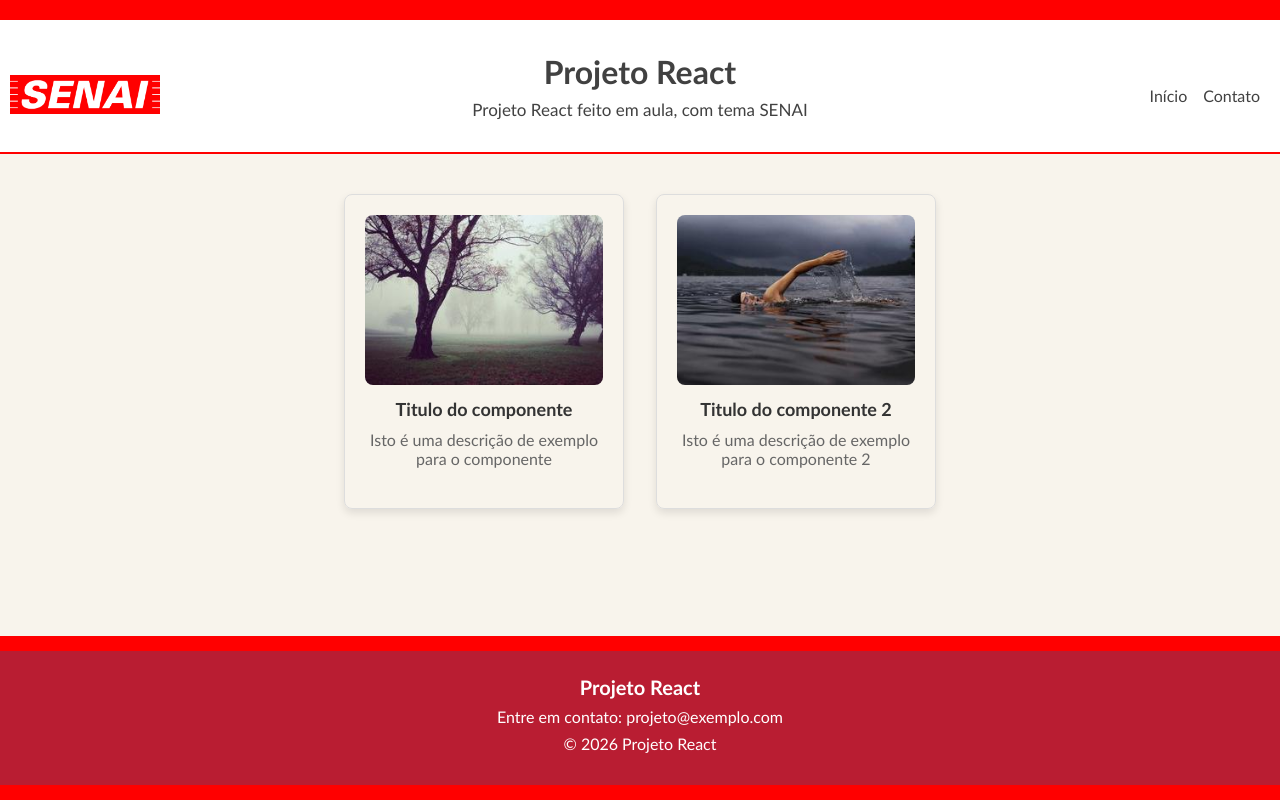
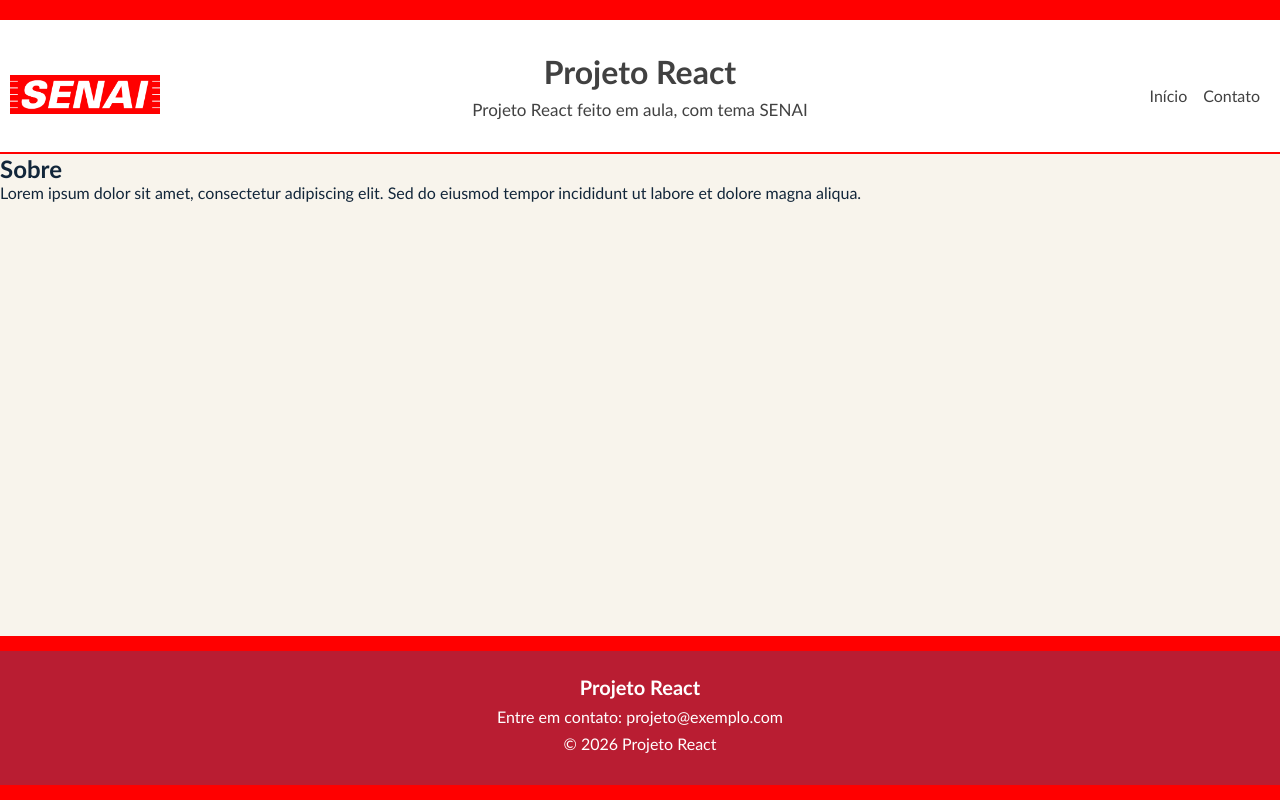
Before and after one commit to gabrieldama/web-tech-study, a React (Vite) app in the folder projeto-react/: page /sobre in a window 1280 px wide. Built offline with nearby package versions, Linux system fonts and the light colour scheme.

Commit message:
feat: adicionando rotas no projeto react

```diff
--- a/projeto-react/package.json
+++ b/projeto-react/package.json
@@ -11,7 +11,8 @@
   },
   "dependencies": {
     "react": "^19.2.8",
-    "react-dom": "^19.2.8"
+    "react-dom": "^19.2.8",
+    "react-router-dom": "^7.18.3"
   },
   "devDependencies": {
     "@eslint/js": "^10.0.1",
--- a/projeto-react/src/App.jsx
+++ b/projeto-react/src/App.jsx
@@ -1,13 +1,13 @@
 import Header from "./Components/Header"
-import Home from "./Pages/Home"
 import Footer from "./Components/Footer"
+import Router from "./Router"
 import "./global.css"
 function App() {
 
   return (
     <div className="app">
       <Header/>
-      <Home/>
+      <Router/>
       <Footer/>
     </div>
   )
--- /dev/null
+++ b/projeto-react/src/Pages/Sobre/index.jsx
@@ -0,0 +1,14 @@
+import React from 'react'
+
+function index() {
+  return (
+    <section>
+        <h1>Sobre</h1>
+        <p>
+        Lorem ipsum dolor sit amet, consectetur adipiscing elit. Sed do eiusmod tempor incididunt ut labore et dolore magna aliqua.
+        </p>
+    </section>
+  )
+}
+
+export default index
--- /dev/null
+++ b/projeto-react/src/Router.jsx
@@ -0,0 +1,16 @@
+import { BrowserRouter, Route, Routes } from 'react-router-dom'
+import Home from './Pages/Home'
+import Sobre from './Pages/Sobre'
+
+function Router() {
+  return (
+    <BrowserRouter>
+        <Routes>
+            <Route path="/" element={<Home />} />
+            <Route path="/sobre" element={<Sobre />} />
+        </Routes>
+    </BrowserRouter>
+  )
+}
+
+export default Router
```
Also changed, not shown: 1 other file (tests, documents, lock files or other folders).
